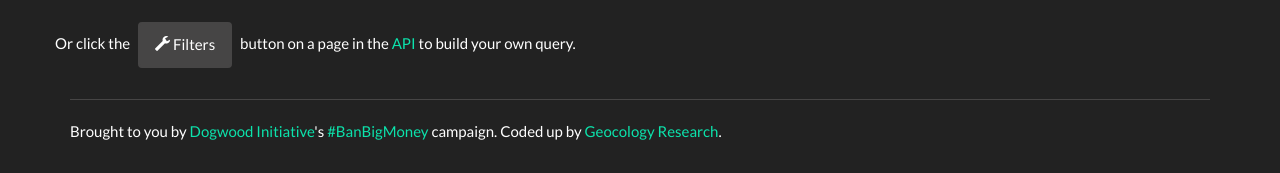
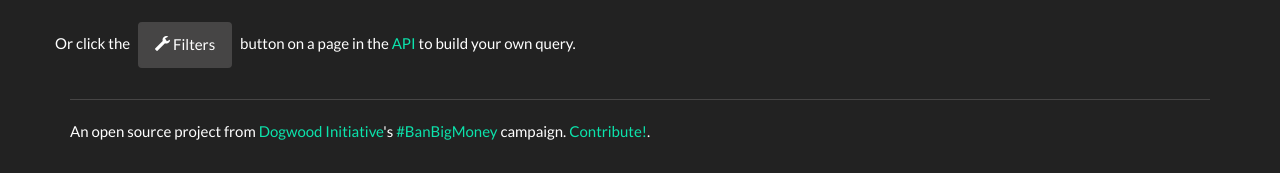
Before and after one commit to DogwoodBC/bigmoney, a Django app: page / in a window 1280 px wide. Shown: the part 852-1025 px from the top of the page. Run offline with Django 3.2, Linux system fonts and the light colour scheme; parts of the project's set-up code (start-up, migrations or seed data) failed here and were passed over; some libraries are stand-ins or nearby versions.

Commit message:
Adds link to github repo to the welcome page.

```diff
--- a/bigmoney/templates/bigmoney/welcome.html
+++ b/bigmoney/templates/bigmoney/welcome.html
@@ -78,8 +78,8 @@
         <hr>
 
         <footer>
-            <p>Brought to you by <a href="http://dogwoodinitiative.org">Dogwood Initiative</a>'s <a href="http://banbigmoney.dogwoodbc.ca/">#BanBigMoney</a> campaign. Coded up by <a
-                    href="http://geocology.ca">Geocology Research</a>.</p>
+            <p>An open source project from <a href="http://dogwoodinitiative.org">Dogwood Initiative</a>'s <a href="http://banbigmoney.dogwoodbc.ca/">#BanBigMoney</a> campaign. <a
+                    href="https://github.com/DogwoodBC/bigmoney">Contribute!</a>.</p>
         </footer>
     </div>
 {% endblock %}
```
